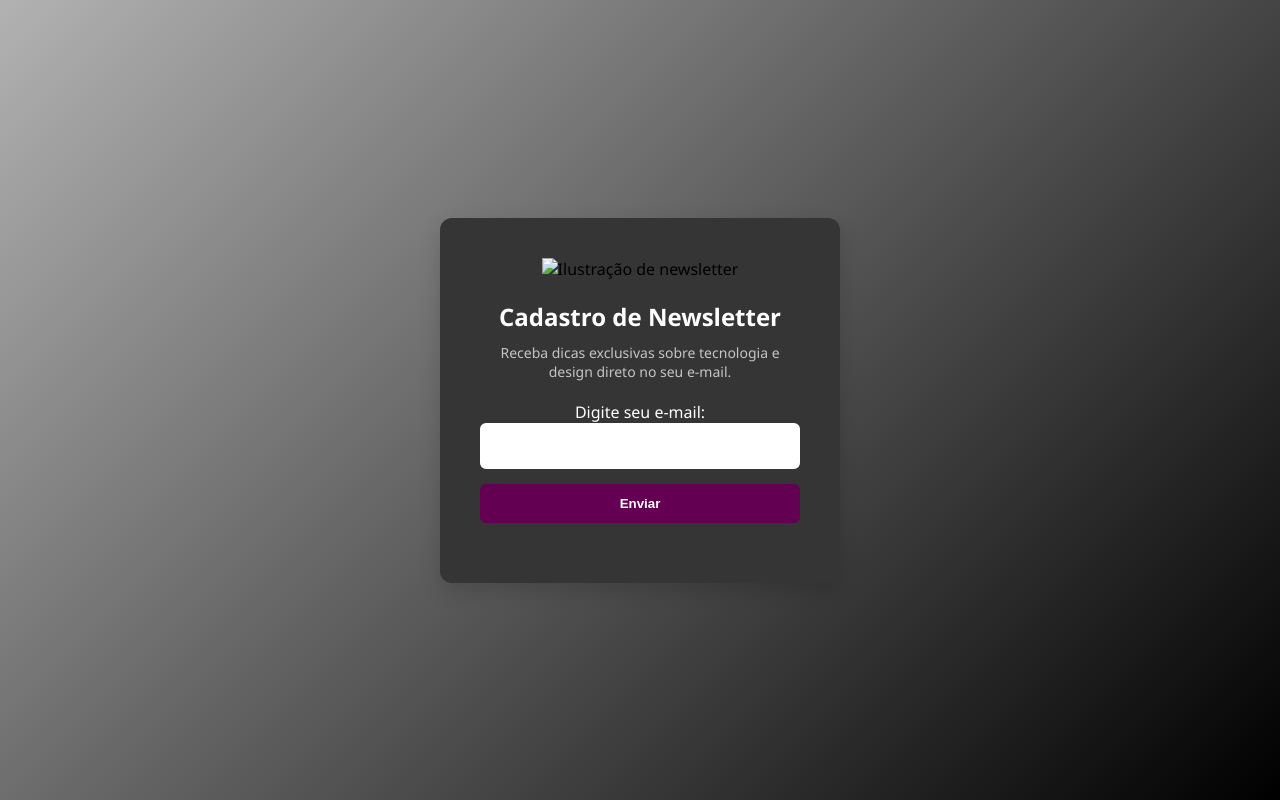
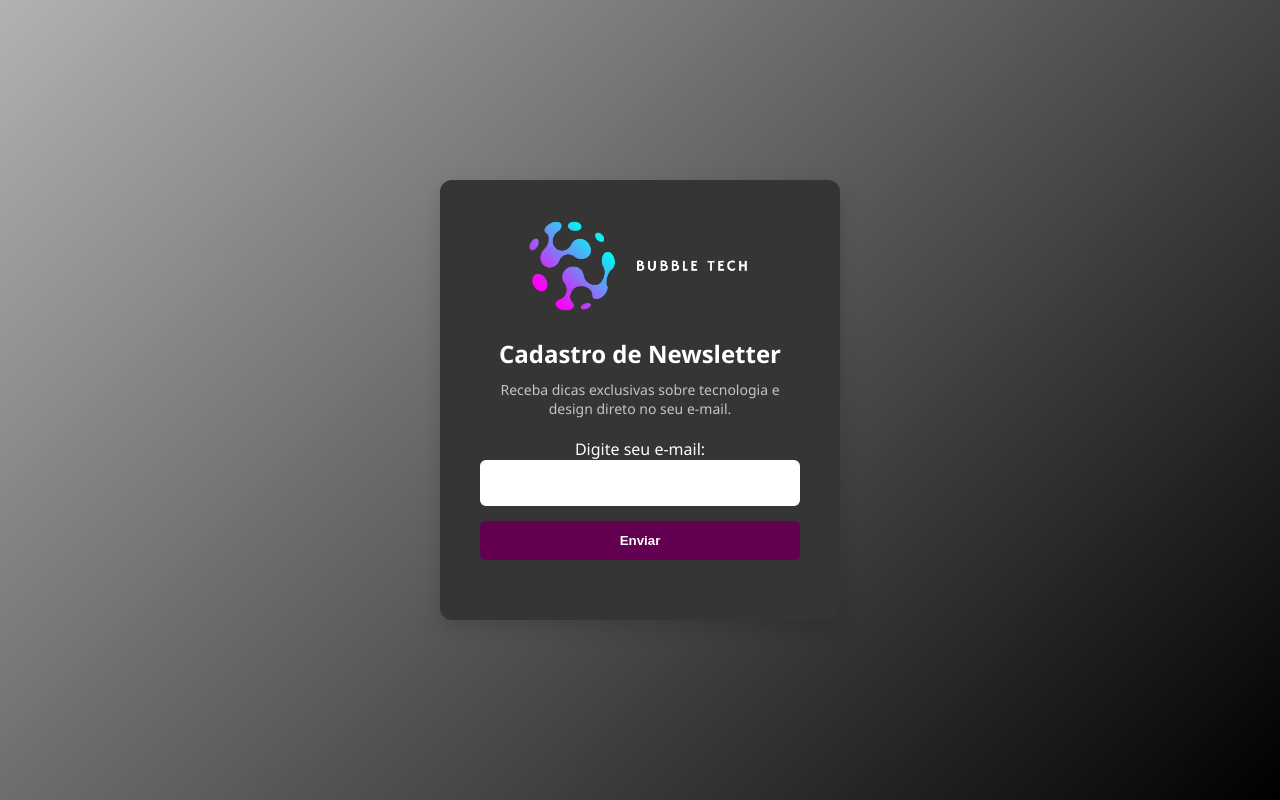
Before and after one commit to LarissaBCarv/ValidacaoEmail, a plain HTML site: page validador-email/index.html in a window 1280 px wide. Drawn offline with Linux system fonts and the light colour scheme; the site is published under a folder, as on GitHub Pages, so addresses that start at the root find nothing.

Commit message:
Atualização de projeto

```diff
--- a/validador-email/index.html
+++ b/validador-email/index.html
@@ -4,13 +4,13 @@
     <meta charset="UTF-8" />
     <title>Validação de E-mail</title>
     <link rel="stylesheet" href="style.css" />
-    <link rel="icon" type="image/png" href="/assets/logo.png" />
+    <link rel="icon" type="image/png" href="assets/logo.png" />
   </head>
   <body>
     <div class="container">
       <div class="caixa-texto">
         <img
-          src="/assets/bubble.png"
+          src="assets/bubble.png"
           alt="Ilustração de newsletter"
           class="ilustracao"
         />
```
Also changed, not shown: validador-email/assets/bubble.png (renamed from assets/bubble.png), validador-email/assets/logo.png (renamed from assets/logo.png).
